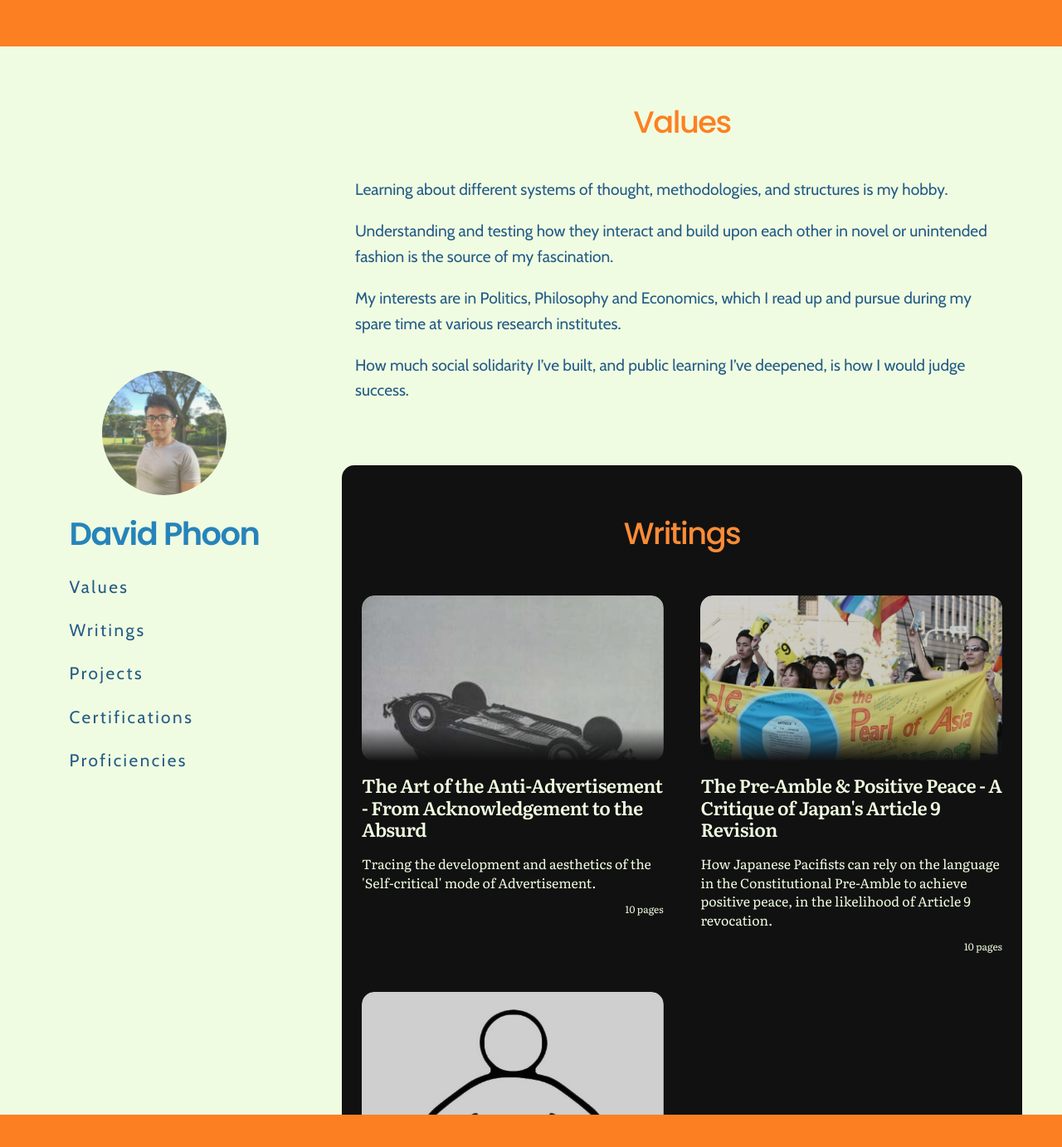
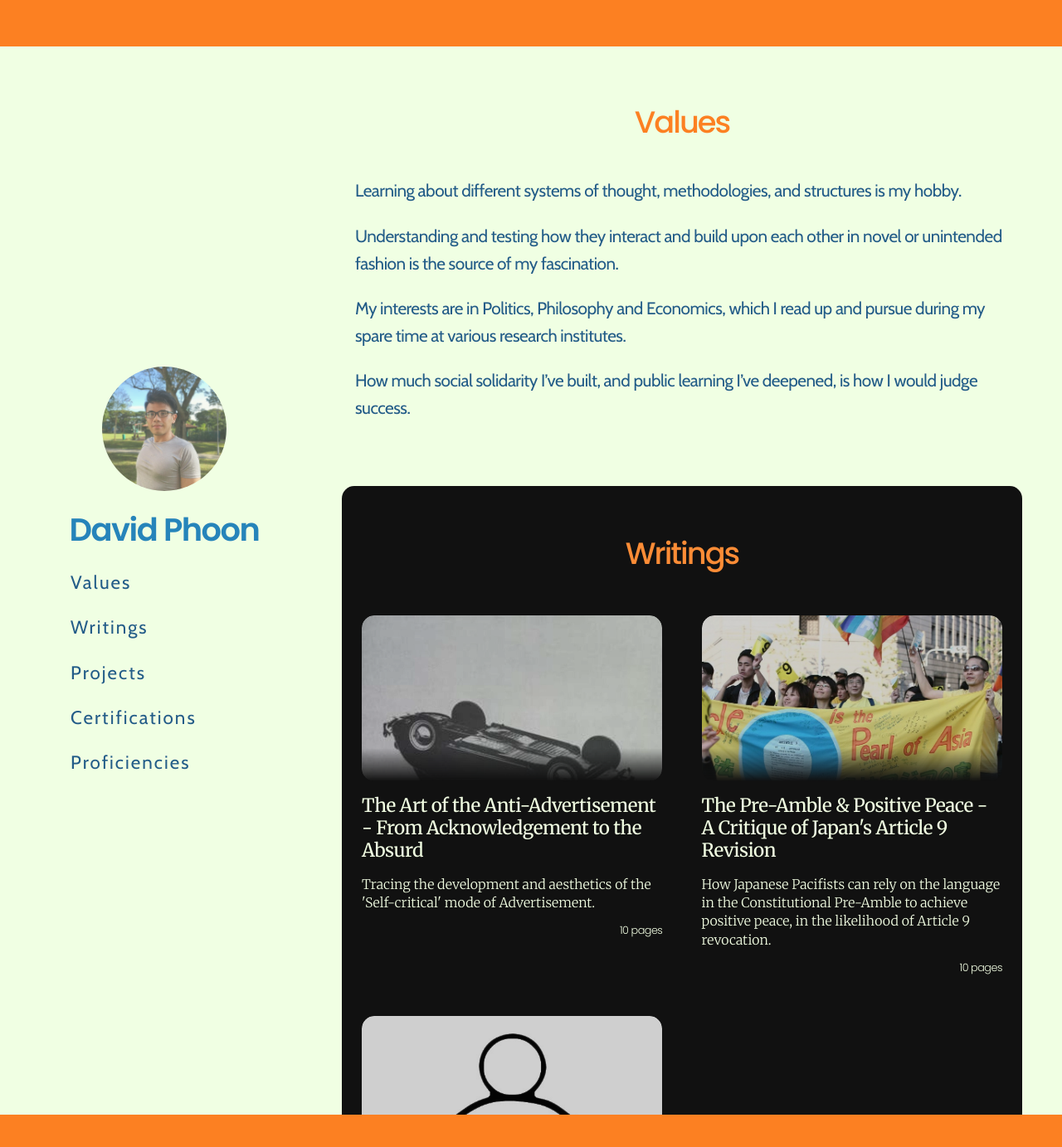
Before and after one commit to davidphoonzy/cv, a Jekyll site: the page built from index.md, in a window 1280 px wide and 1400 px high. Shown: the top 1383 px of the window at 83% size. Built offline with Jekyll 4.4.1, drawn with Linux system fonts in a browser that asks for light colours; some web fonts are replaced.

Commit message:
new layout

```diff
--- a/_includes/head.html
+++ b/_includes/head.html
@@ -15,4 +15,4 @@
 <link rel="stylesheet" href="{{ '/assets/css/styles.css' | relative_url }}">
 <link rel="preconnect" href="https://fonts.googleapis.com">
 <link rel="preconnect" href="https://fonts.gstatic.com" crossorigin>
-<link href="https://fonts.googleapis.com/css2?family=Faculty+Glyphic&family=Cabin:ital,wdth,wght@0,75..100,400..700;1,75..100,400..700&display=swap&family=Source+Sans+3:ital,wght@0,200..900;1,200..900&family=Puritan:ital,wght@0,400;0,700;1,400;1,700&family=Poppins:ital,wght@0,100;0,200;0,300;0,400;0,500;0,600;0,700;0,800;0,900;1,100;1,200;1,300;1,400;1,500;1,600;1,700;1,800;1,900&family=Alegreya+Sans:ital,wght@0,100;0,300;0,400;0,500;0,700;0,800;0,900;1,100;1,300;1,400;1,500;1,700;1,800;1,900&family=Lato:ital,wght@0,100;0,300;0,400;0,700;0,900;1,100;1,300;1,400;1,700;1,900&family=Nunito+Sans:ital,opsz,wght@0,6..12,200..1000;1,6..12,200..1000&family=Alegreya:ital,wght@0,400..900;1,400..900&family=Playfair:ital,opsz,wght@0,5..1200,300..900;1,5..1200,300..900&family=Cormorant+Garamond:ital,wght@0,300..700;1,300..700&family=Baskervville:ital,wght@0,400..700;1,400..700&family=Gelasio:ital,wght@0,400..700;1,400..700&family=Literata:ital,opsz,wght@0,7..72,200..900;1,7..72,200..900&family=Merriweather:ital,opsz,wght@0,18..144,300..900;1,18..144,300..900&family=Newsreader:ital,opsz,wght@0,6..72,200..800;1,6..72,200..800&family=Source+Serif+4:ital,opsz,wght@0,8..60,200..900;1,8..60,200..900&family=Zen+Old+Mincho&display=swap" rel="stylesheet" rel="stylesheet" rel="stylesheet">
+<link href="https://fonts.googleapis.com/css2?family=Faculty+Glyphic&family=Cabin:ital,wdth,wght@0,75..100,400..700;1,75..100,400..700&display=swap&family=Source+Sans+3:ital,wght@0,200..900;1,200..900&family=Puritan:ital,wght@0,400;0,700;1,400;1,700&family=Poppins:ital,wght@0,100;0,200;0,300;0,400;0,500;0,600;0,700;0,800;0,900;1,100;1,200;1,300;1,400;1,500;1,600;1,700;1,800;1,900&family=Alegreya+Sans:ital,wght@0,100;0,300;0,400;0,500;0,700;0,800;0,900;1,100;1,300;1,400;1,500;1,700;1,800;1,900&family=Lato:ital,wght@0,100;0,300;0,400;0,700;0,900;1,100;1,300;1,400;1,700;1,900&family=Nunito+Sans:ital,opsz,wght@0,6..12,200..1000;1,6..12,200..1000&family=Alegreya:ital,wght@0,400..900;1,400..900&family=Playfair:ital,opsz,wght@0,5..1200,300..900;1,5..1200,300..900&family=Cormorant+Garamond:ital,wght@0,300..700;1,300..700&family=Baskervville:ital,wght@0,400..700;1,400..700&family=Gelasio:ital,wght@0,400..700;1,400..700&family=Literata:ital,opsz,wght@0,7..72,200..900;1,7..72,200..900&family=Merriweather:ital,opsz,wght@0,18..144,300..900;1,18..144,300..900&family=Newsreader:ital,opsz,wght@0,6..72,200..800;1,6..72,200..800&family=Source+Serif+4:ital,opsz,wght@0,8..60,200..900;1,8..60,200..900&family=Zen+Old+Mincho&family=Playfair+Display:ital,wght@0,400..900;1,400..900&family=EB+Garamond:ital,wght@0,400..800;1,400..800&family=Ibarra+Real+Nova:ital,wght@0,400..700;1,400..700&display=swap" rel="stylesheet" rel="stylesheet" rel="stylesheet">
--- a/assets/css/styles.scss
+++ b/assets/css/styles.scss
@@ -26,11 +26,12 @@
 body {
     margin: 0;
     min-width: 280px;
-    background-color: #F0FCE1; // E2FCEF E9EFD7
+    background-color: #F0FFE3; // E2FCEF E9EFD7 F3F9FF F0FCE1
     font-family: 'Cabin', sans-serif; //Faculty Glyphic'
-    font-size: 1.2rem;
-    letter-spacing: px;
+    font-size: 1.3rem;
+    letter-spacing: -0.5px;
     line-height: 1.6;
+    font-weight: 400;
     color: #235C88;
 }
 
@@ -91,7 +92,7 @@
 h1 {
     font-family: 'Poppins', sans-serif;
     font-weight: 500;
-    letter-spacing: -1.5px;
+    letter-spacing: -2px;
     font-size: 2.3rem;
     text-align: center;
     color: #FC8022; // #067BC2; //3F88C5
@@ -105,15 +106,18 @@
     font-size: 2.4rem;
     letter-spacing: -1.5px;
     color: #2684BA; //2684BA 477998
+    margin-bottom: 1rem;
 }
 
 
 .sidebar-section {
     font-family: 'Cabin';
     font-weight: 400;
-    font-size: 1.3rem;
-    letter-spacing: +2.5px;
+    font-size: 1.4rem;
+    margin-left:  0.1rem;
+    letter-spacing: +2px;
     text-decoration: none;
+    line-height: 1.5;
 }
 
 
@@ -136,11 +140,20 @@
 
 #writings h1 {
     color: #FC8C36;
+
+}
+
+#projects.wrapper {
+    background-color:#235C88;
+    padding-top: 1rem;
+    padding-bottom: 2rem;
+    border-radius: 15px;
+    color: #F0FCE1;
 }
 
 
 #certs.wrapper  {
-    border-radius: 2%;
+    border-radius: 15px;
     padding: 1em;
 }
 
@@ -174,7 +187,7 @@
 .topbar .active-header {
     font-size: 2.1rem;
     letter-spacing: -0.5px;
-    font-weight: 500;
+    font-weight: 400;
     font-family: 'Poppins', sans-serif;
     color: #E9EFD7; //#2274A5
     opacity: 0.5;
@@ -226,7 +239,6 @@
     display: flex;
     flex-direction: column;
     align-items: center;
-    padding-bottom: 1rem;
 }
 
 /* ============================
@@ -263,7 +275,7 @@
 ============================= */
 @media (max-width: 750px) {
     html {
-        font-size: 87.5%;
+        font-size: 90%;
         overflow-y: auto;
         overscroll-behavior: none;
         scroll-behavior:smooth;
@@ -328,7 +340,7 @@
         background:#FC8022;
         outline: 0px solid #2274A5;
         transition: 0.25s ease-in-out, mask-size 0.25s ease-in-out, -webkit-mask-size 0.25s ease-in-out;
-
+        //margin-top: 0.5rem;
     }
     .sidebar-inner {
         width: 100%;
@@ -342,7 +354,7 @@
         display: flex;
         flex-direction: column;
         align-items: center;
-        padding-bottom: 0rem;
+        padding-top: 1rem;
     }
 
 
@@ -378,16 +390,21 @@
     }
     .mobilebar-directory .mobilebar-section {
         flex: 0 0 auto;
-        margin: 0 1 rem;
+        margin: 0 0 rem;
     }
     .mobilebar-section {
         font-family: 'Cabin';
         font-weight: 400;
-        font-size: 1.2rem;
-        letter-spacing: +1px;
+        font-size: 1.3rem;
+        letter-spacing: 0px;
         text-decoration: none;
+        //color: #FED9B7;
         color: #FFF;
-        opacity: 0.5;
+        opacity: 0.4;
+    }
+    .mobilebar-section::first-letter {
+        font-weight: 600;
+        //color: #EEE;
     }
     .mobilebar-section:hover {
         opacity: 0.9;
@@ -399,6 +416,11 @@
         display: none;
     }
 
+
+
+    #writings.wrapper {
+        margin-bottom: 2rem;
+    }
 
     #aboutme.wrapper {
         padding-top: 0;
@@ -522,9 +544,9 @@
 
 .writings-card-title h3 {
     margin: 1rem 0 1rem;
-    font-family: 'Literata', sans-serif;
+    font-family: 'Merriweather', sans-serif;
     font-size: 1.4rem;
-    font-weight: 600;
+    font-weight: 500;
     letter-spacing: -0.5px;
     line-height: 1.2;
 
@@ -532,17 +554,19 @@
 
 .writings-card-des p {
     margin: 0;
-    font-family: 'Literata', sans-serif;
+    font-family: 'Merriweather', sans-serif;
     line-height: 1.4;
-    font-weight: 00;
+    font-weight: 200;
     font-size: 1rem;
+    letter-spacing: 0px;
 
 }
 
 .writings-card-page {
-    font-family: 'Literata', sans-serif;
-    margin-top: 0.75rem;
-    font-size: 0.75rem;
+    font-family: 'Poppins', serif;
+    margin-top: 0.8rem;
+    font-size: 0.8rem;
+    font-weight: 300;
     text-align: right;
 }
 
@@ -577,12 +601,13 @@
 .projects-card-back,
 .projects-card-img {
     box-sizing: border-box;
+    border-radius: 10px;
 }
 
 
 .projects-card-inner {
     border: solid 2px #424242;
-    border-radius: 3%;
+    border-radius: 10px;
     position: absolute;
     width: 100%;
     height: 100%;
@@ -659,7 +684,7 @@
     height: 150px;
     overflow: hidden;
     flex-shrink: 0;
-    border-radius: 10px;
+    border-radius: 15px;
     border: inset 3px #424242;
 }
 
@@ -676,17 +701,17 @@
 
 .projects-card-head {
     width: 100%;
-    font-family: 'Cabin';
-    font-weight: 700;
-    font-size: 1rem;
+    font-family: 'Poppins';
+    font-weight: 600;
+    font-size: 1.1rem;
     text-align: center;
     border-radius: 10px;
     border: inset 3px #424242;
     text-transform: uppercase;
-    font-style: italic;
+    //font-style: italic;
     align-self: center;
     opacity: 0.95;
-    letter-spacing: 0.5px;
+    //letter-spacing: -0.5px;
 
 }
 .projects-card-head,
@@ -727,9 +752,9 @@
     border: inset 3px #424242;
     flex: 1;
     padding: 0.5rem 0.5rem;
-    font-family: 'Cabin';
+    font-family: 'Merriweather';
     letter-spacing: 0.5px;
-    opacity: 0.95;
+    opacity: 0.97;
 }
 
 
@@ -785,7 +810,9 @@
 
 .certs-des {
     font-size: 1rem;
-    font-family: 'Literata';
+    font-weight: 300;
+    letter-spacing: 0px;
+    font-family: 'Merriweather';
 }
 
 .certs-links a {
```
